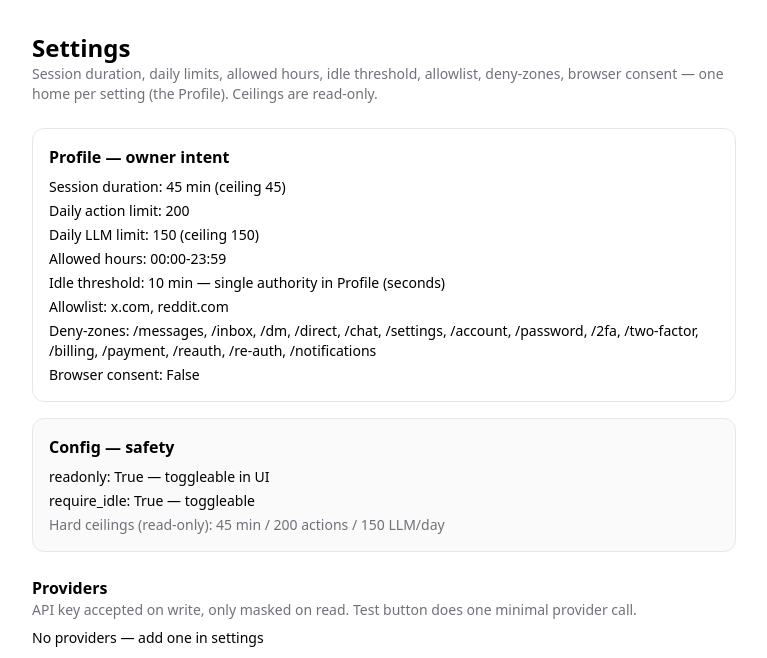
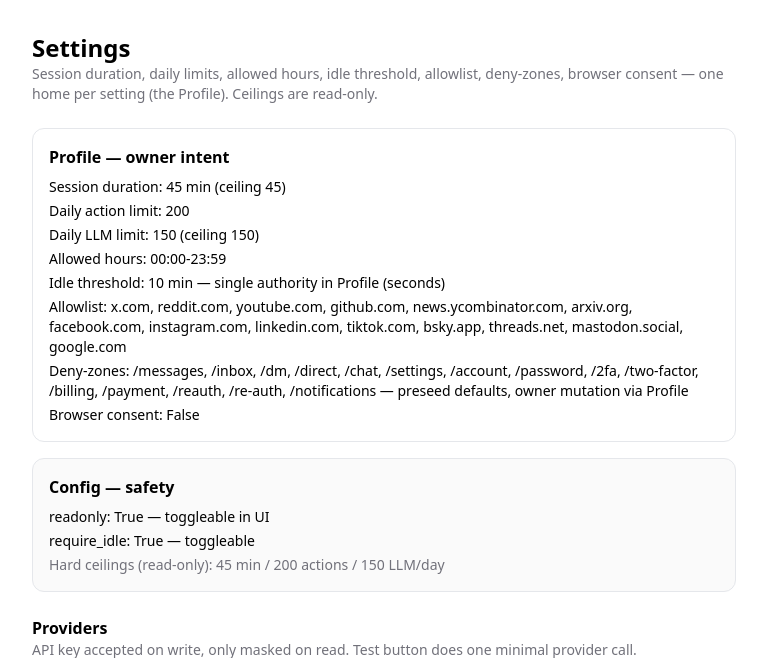
Before and after one commit to Narek-Khachikyan/IdleCUA, a FastAPI app: page /settings in a window 1280 px wide. Shown: the top 658 px of the page, without its empty margins (256-1023 px from the left). Run offline with FastAPI, Linux system fonts and the light colour scheme; data that the repository does not hold is empty; some libraries are stand-ins or nearby versions.

Commit message:
fix(server): settings template shows Profile deny_zones with preseed fallback (code review)

```diff
--- a/src/idlecua/server/templates/settings.html
+++ b/src/idlecua/server/templates/settings.html
@@ -12,8 +12,8 @@
       <div>Daily LLM limit: {{ profile.autonomy_boundaries.daily_llm_call_limit if profile else 150 }} (ceiling 150)</div>
       <div>Allowed hours: {{ profile.autonomy_boundaries.allowed_hours if profile else '00:00-23:59' }}</div>
       <div>Idle threshold: {{ profile.computer_usage.idle_threshold_minutes if profile else 10 }} min — single authority in Profile (seconds)</div>
-      <div id="allowlist">Allowlist: {{ (profile.autonomy_boundaries.allowed_sites | join(', ')) if profile else 'x.com, reddit.com' }}</div>
-      <div>Deny-zones: {{ config.deny_zones | join(', ') }}</div>
+      <div id="allowlist">Allowlist: {{ (profile.autonomy_boundaries.allowed_sites | join(', ')) if profile and profile.autonomy_boundaries.allowed_sites else (config.allowlist | join(', ')) }}</div>
+      <div>Deny-zones: {{ (profile.autonomy_boundaries.deny_zones | join(', ')) if profile and profile.autonomy_boundaries.deny_zones else (config.deny_zones | join(', ')) }} — preseed defaults, owner mutation via Profile</div>
       <div>Browser consent: {{ profile.autonomy_boundaries.browser_consent.main_profile_granted if profile and profile.autonomy_boundaries else False }}</div>
     </div>
   </div>
```
